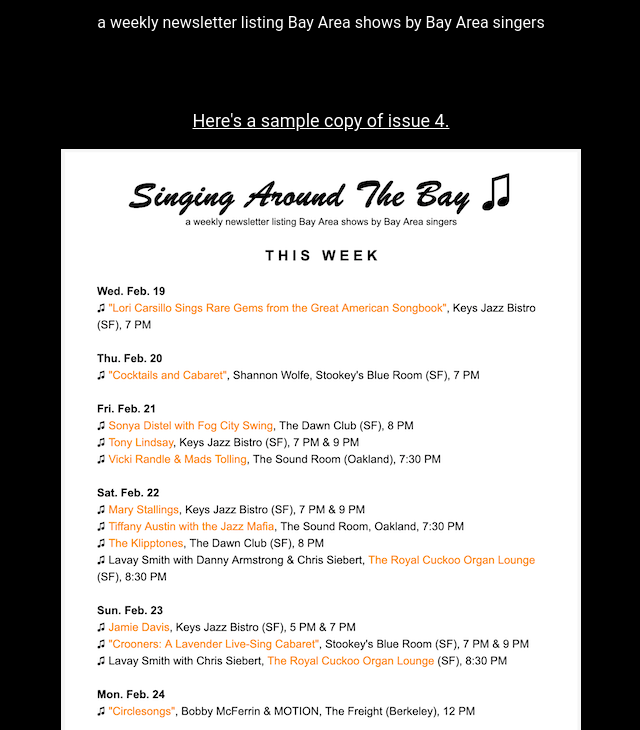
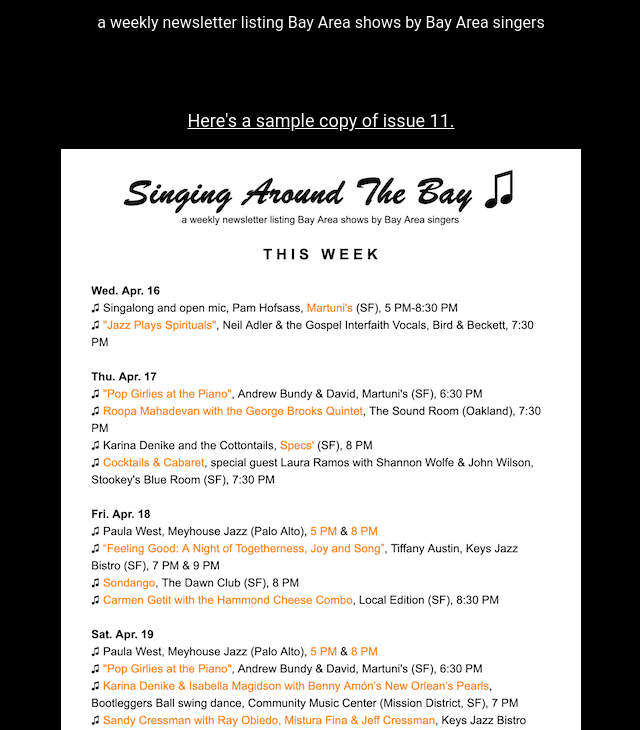
Before and after one commit to dschweisguth/satbay.music, a plain HTML site: page index.html in a window 1280 px wide. Shown: the part 69-799 px from the top of the page, without its empty margins (319-959 px from the left). Drawn offline with Linux system fonts and the light colour scheme.

Commit message:
Update sample copy to issue 11

```diff
--- a/index.html
+++ b/index.html
@@ -62,9 +62,9 @@
     <h1>Singing Around The Bay ♫</h1>
     <p>a weekly newsletter listing Bay Area shows by Bay Area singers</p>
     <div style="display: inline-block; text-align: left" class="sender-form-field" data-sender-form-id="m6k34qgpav2zngz411j"></div>
-    <a class="sample" target="_blank" href="https://share.sender.net/campaigns/a4sE/singing-around-the-bay-this-week-and-coming-up-issue-4">
-      <p>Here's a sample copy of issue 4.</p>
-      <img class="sample-image" src="issue-4.png"/>
+    <a class="sample" target="_blank" href="https://share.sender.net/campaigns/aMR0/singing-around-the-bay-this-week-and-coming-up-issue-11">
+      <p>Here's a sample copy of issue 11.</p>
+      <img class="sample-image" src="issue-11.png"/>
     </a>
     <hr/>
     <p class="questions">To ask a question or suggest a listing, mail tipjar at satbay.music.</p>
```
Also changed, not shown: issue-11.png (added), issue-4.png (deleted).
